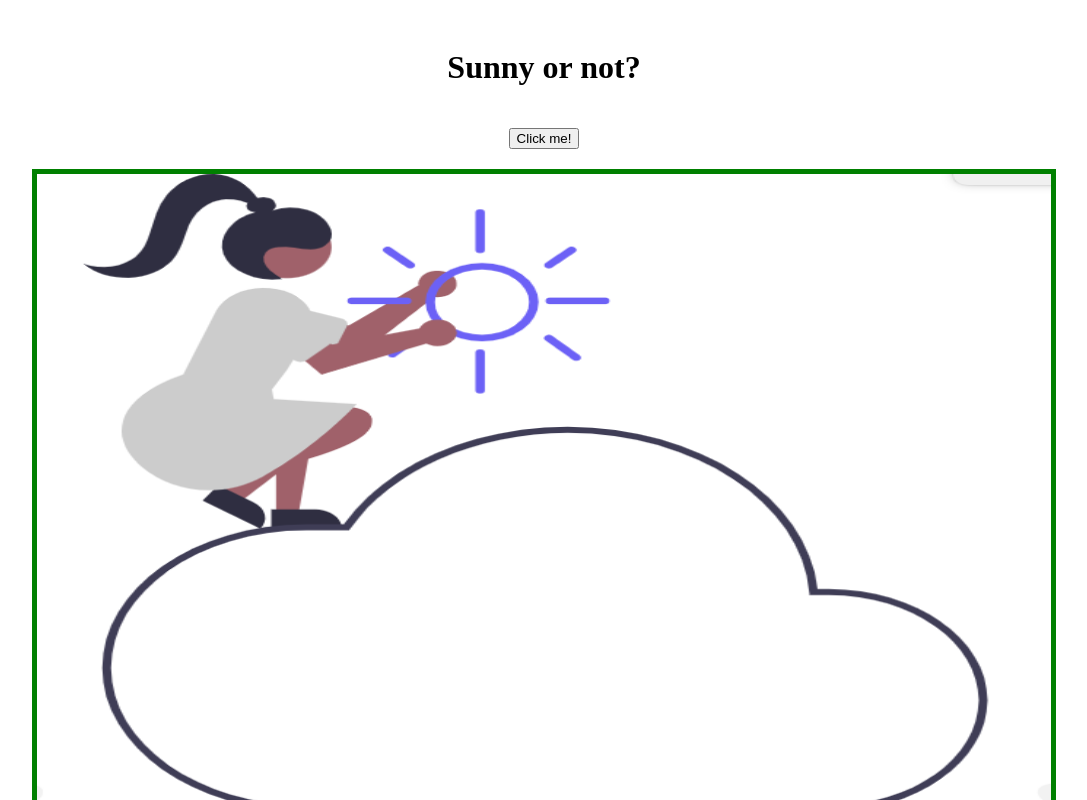
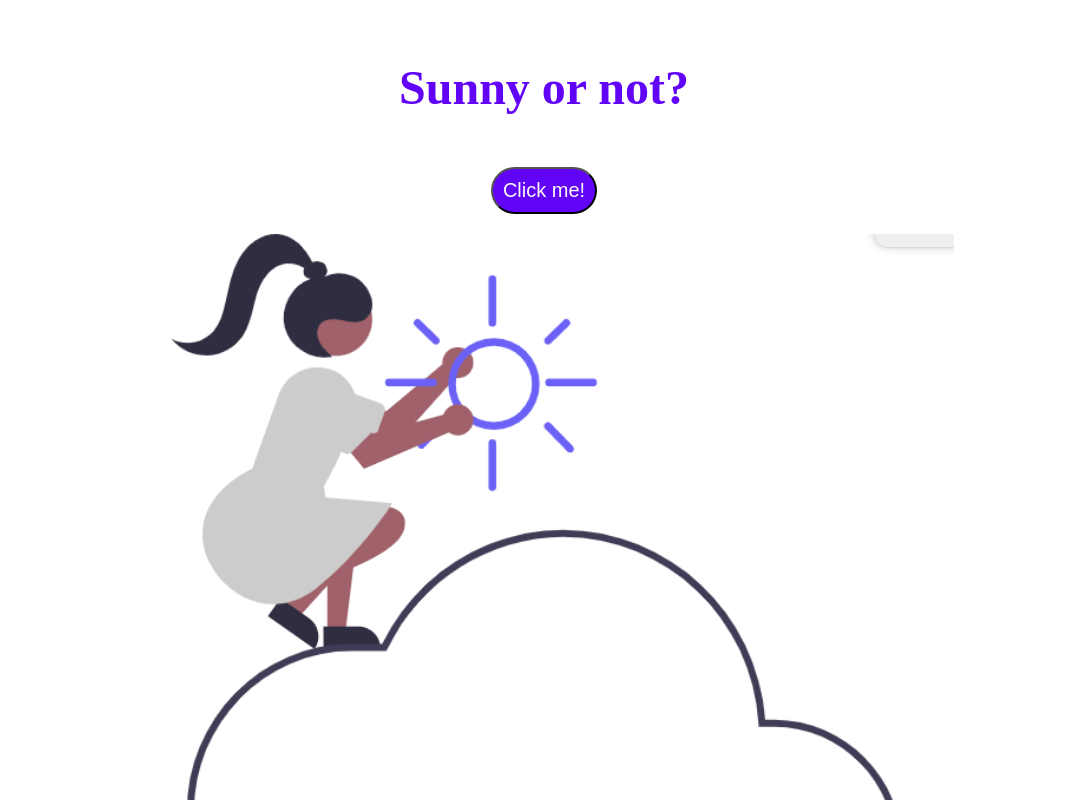
Before and after one commit to TechFems-projects-and-resources/project-sunshine, a React (Create React App) app: page / in a window 1280 px wide. Shown: the top 800 px of the page, without its empty margins (104-1191 px from the left). Built offline with nearby package versions, Linux system fonts and the light colour scheme.

Commit message:
Improve image sizing; add color and resize title and button

```diff
--- a/src/index.css
+++ b/src/index.css
@@ -15,47 +15,31 @@
 }
 
 .title {
+  font-size: x-large;
+  color: rgb(97, 3, 247);
   margin-top: 20px;
 }
-
-/* .background-image {
-  display: flex;
-  flex-direction: row;
-  justify-content: center;
-  width: 80%;
-  height: 80%;
-  margin-top: 20px;
-  background-repeat: no-repeat;
-  border: 5px solid red;
-} */
 
 .image-container {
   display: flex;
   flex-direction: row;
   justify-content: center;
   width: 80%;
-  height: 80%;
   margin-top: 20px;
 }
 
 img {
-  width: 100%;
-  height: 100%;
-  /* position: absolute; */
-  /* align-self: center; */
+  width: 80%;
+  height: auto;
   background-repeat: no-repeat;
-  border: 5px solid green;
 }
-
-/* .sun-image {
-  background-image: url("sun-image.png");
-}
-
-.rain-image {
-  background-image: url("rain-image.png");
-} */
 
 .button {
   margin-top: 20px;
   cursor: pointer;
+  font-size: 20px;
+  color: rgb(250, 249, 244);
+  background-color: rgb(97, 3, 247);
+  padding: 10px;
+  border-radius: 40px;
 }
```
